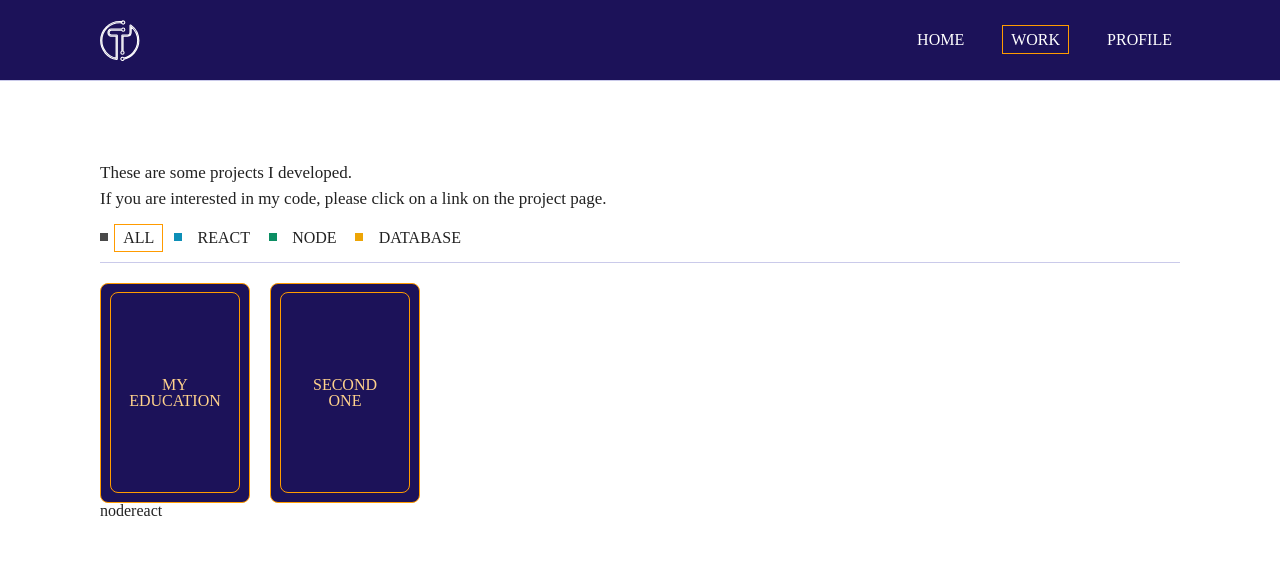
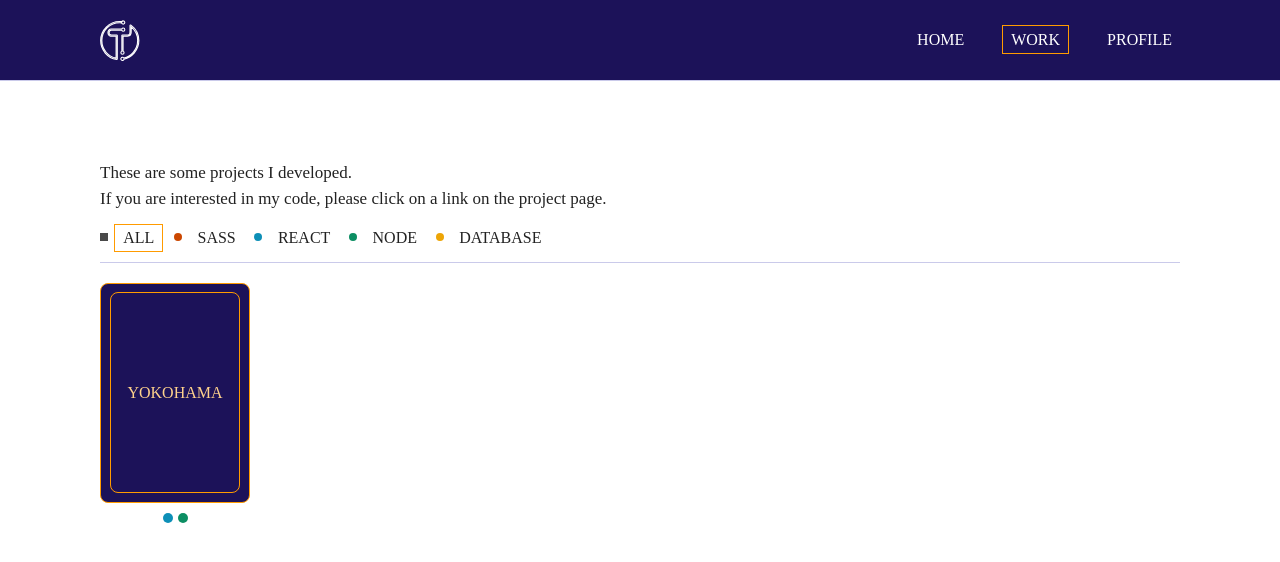
Before and after one commit to takuyahirata23/my_portfolio, a React (Create React App) app: page /work in a window 1280 px wide. Shown: the top 562 px of the page. Built offline with nearby package versions, Linux system fonts and the light colour scheme; a web font is replaced by a local one.

Commit message:
finish card component

```diff
--- a/src/App.js
+++ b/src/App.js
@@ -13,7 +13,7 @@ class App extends Component {
         <div className="App">
           <Header />
           <Route exact path="/" component={Home}/>
-          <Route path="/work" component={Work}/>
+          <Route exact path="/work" component={Work}/>
           <Route path="/profile" component={Profile}/>
         </div>
       </BrowserRouter>
--- /dev/null
+++ b/src/components/Cards.js
@@ -0,0 +1,32 @@
+import React from 'react'
+import PropTypes from 'prop-types'
+import { Link } from 'react-router-dom'
+import { Route } from 'react-router-dom'
+import Tools from './Tools'
+import Details from './Details'
+
+const Cards = ({works}) => (
+  <div className="works">
+    {works.map(work => (
+      <div key={work.id}>
+        <Link to={`/work/${work.name.replace(' ', '').toLowerCase()}`}>
+          <div className="outer-box">
+            <div className="inner-box">
+              <div className="project-name">{work.name}</div>
+            </div>
+          </div>
+        </Link>
+        <div className="tools">
+          <Tools tools={work.tools} id={work.id}/>
+        </div>
+        <Route path="work/yokohama" component={Details}/>
+      </div>
+    ))}
+  </div>
+)
+
+Cards.propTypes = {
+  works: PropTypes.array.isRequired
+}
+
+export default Cards
--- /dev/null
+++ b/src/components/Details.js
@@ -0,0 +1,9 @@
+import React from 'react';
+
+const Detail = () => (
+  <div>
+    detail will be here
+  </div>
+)
+
+export default Detail
--- /dev/null
+++ b/src/components/Tools.js
@@ -0,0 +1,20 @@
+import React from 'react'
+import PropTypes from 'prop-types'
+
+const Tools = ({tools, id}) => {
+  const toolsExist = ['node', 'database', 'react', 'sass'];
+  const filteredTools = tools.filter(tool => toolsExist.includes(tool.toLowerCase()));
+
+  if(filteredTools.length > 0) {
+    return filteredTools.map(tool => <span className={tool.toLowerCase()} key={`id${tool}`}></span>)
+  } else {
+    return null
+  }
+}
+
+Tools.propTypes = {
+  tools: PropTypes.array.isRequired,
+  id: PropTypes.string.isRequired
+}
+
+export default Tools
--- a/src/components/Work.js
+++ b/src/components/Work.js
@@ -1,6 +1,7 @@
 import React, { Component } from 'react'
 import Selection from './Selection'
 import works from './../works.json'
+import Cards from './Cards'
 
 class Work extends Component {
   state = {
@@ -8,6 +9,10 @@ class Work extends Component {
       {
         isClicked: true,
         name: 'all'
+      },
+      {
+        isClicked: false,
+        name: 'sass'
       },
       {
         isClicked: false,
@@ -20,7 +25,7 @@ class Work extends Component {
       {
         isClicked: false,
         name: 'database'
-      }
+      },
     ],
     works: []
   }
@@ -59,24 +64,7 @@ class Work extends Component {
         <div>
           <Selection selections={this.state.selections} handleSelection={this.handleSelection}/>
         </div>
-        <div className="works">
-          <div>
-            <div className="outer-box">
-              <div className="inner-box">
-                <div className="project-name">MY EDUCATION</div>
-              </div>
-            </div>
-            <div>
-              <span>node</span><span>react</span>
-            </div>
-          </div>
-
-          <div className="outer-box">
-            <div className="inner-box">
-              <div className="project-name">SECOND ONE</div>
-            </div>
-          </div>
-        </div>
+        <Cards works={this.state.works}/>
       </section>
     )
   }
--- a/src/sass/partials/_work.scss
+++ b/src/sass/partials/_work.scss
@@ -13,7 +13,9 @@
 }
 
 .all {
-  @include square(map-get($selection-colors, 'all'));
+  @include square(map-get($selection-colors, 'all')) {
+    border-radius: 0;
+  };
 }
 
 .react {
@@ -26,6 +28,10 @@
 
 .database {
   @include square(map-get($selection-colors, 'database'));
+}
+
+.sass {
+  @include square(map-get($selection-colors, 'sass'));
 }
 
 // WORKS------------------------------------------------
@@ -52,7 +58,6 @@
   background-color: map-get($theme-colors, 'card-background');
   border-radius: 8px 8px;
   height: em(220px);
-}
 
     .inner-box {
       @include card-border;
@@ -60,13 +65,39 @@
       border-radius: 8px 8px;
       height: 92%;
       width: 88%;
-}
 
         .project-name {
           font-family: map-get($fonts, 'secondary');
           text-align: center;
           width: 80%;
           color: map-get($font-colors, 'card');
-  // transform: rotate(-10deg) skew(-10deg);
           padding: 5px 2px;
         }
+    }
+}
+
+.tools {
+  margin-top: em(10px);
+  @include grid (repeat(auto-fit, em(10px))) {
+    grid-column-gap: em(5px);
+    justify-content: center;
+  };
+  & > span {
+    display: inline-block;
+    width: em(10px);
+    height: em(10px);
+    border-radius: 100%;
+  }
+
+  & .react {
+    background-color: map-get($selection-colors, 'react');
+  }
+
+  & .node {
+    background-color: map-get($selection-colors, 'node');
+  }
+
+  & .database {
+    background-color: map-get($selection-colors, 'node');
+  }
+}
--- a/src/sass/utilities/_mixins.scss
+++ b/src/sass/utilities/_mixins.scss
@@ -9,6 +9,7 @@
 @mixin grid($column: null) {
   display: grid;
   grid-template-columns: $column;
+  @content;
 }
 
 @mixin flex($wrap: null, $just: null, $align: null) {
@@ -28,6 +29,7 @@
     width: em(8px);
     height: em(8px);
     background-color: $color;
+    border-radius: 100%;
     @content;
   }
 }
--- a/src/sass/utilities/_variables.scss
+++ b/src/sass/utilities/_variables.scss
@@ -25,6 +25,7 @@ $selection-colors: (
   'all': #494949,
   'react': #0d8fb7,
   'node': #0c8e63,
+  'sass': #cb4700,
   'database': #eda506,
 );
 
--- a/src/works.json
+++ b/src/works.json
@@ -4,7 +4,7 @@
     "name": "YOKOHAMA",
     "overview": "Branding a snowboarding store.",
     "Objective": "Build a responsive website that delivers great UI/UX. Design websites and create all of the assets using Illustrator and Photoshop.",
-    "tools": ["HTML", "CSS", "JavaScript", "Illustrator", "Photoshop"],
+    "tools": ["React", "Database", "JavaScript", "Illustrator", "Photoshop"],
     "links": {
       "project": "http://takuyahirata.com/yokohama",
       "git": "https://github.com/Takuya-H23"
```
Lines whose indentation alone changed are shown as unchanged.
